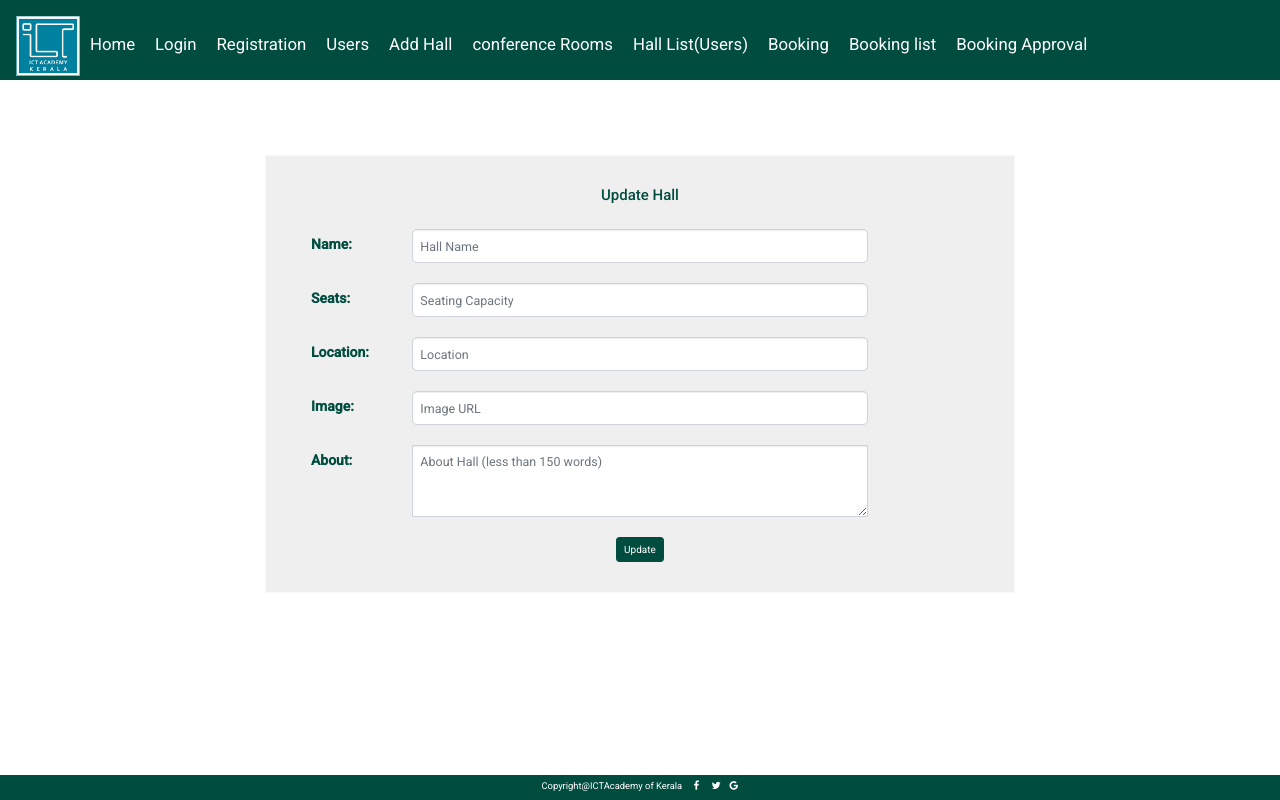
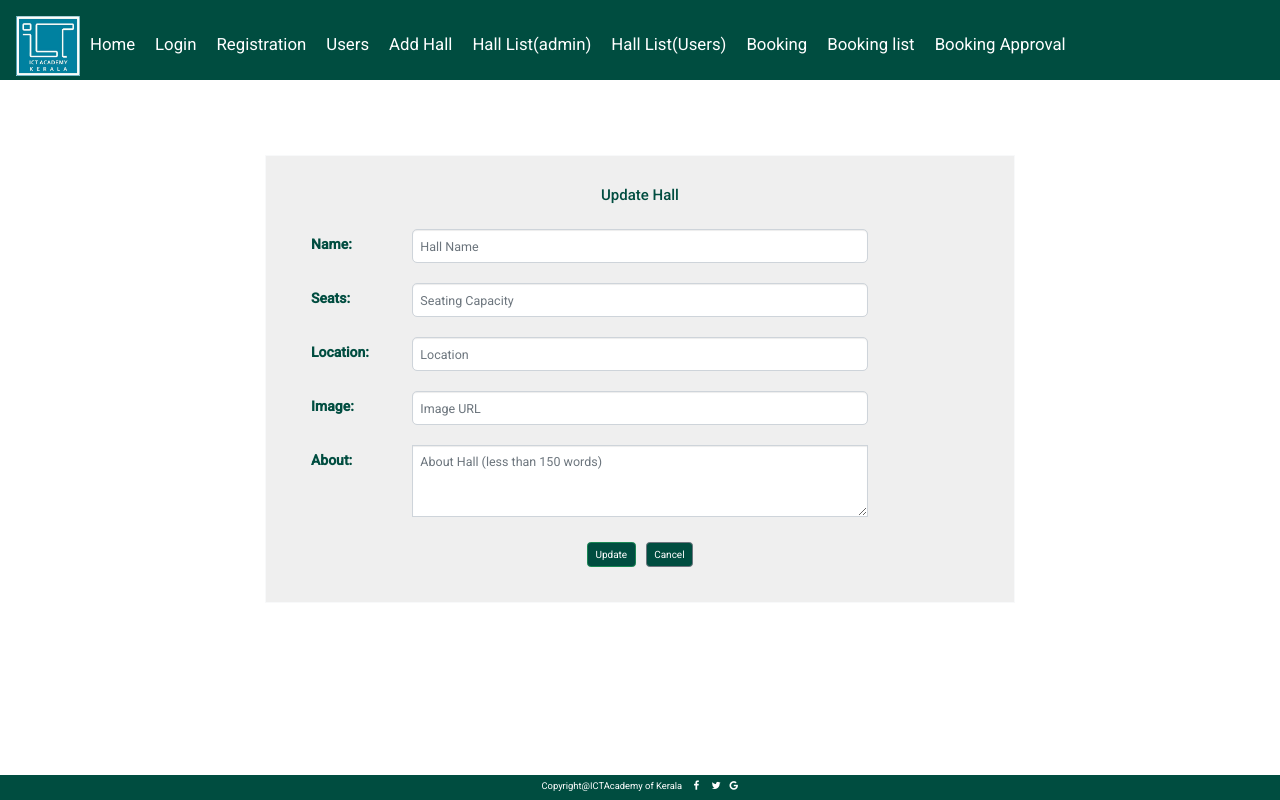
Before and after one commit to chelsac/ICTAKHallBookingPortal, an Angular app in the folder Frontend/: page /hallupdate in a window 1280 px wide. Built offline with nearby package versions, Linux system fonts and the light colour scheme; no server answers.

Commit message:
cancel button (hall update)

```diff
--- a/Frontend/src/app/hall-update/hall-update.component.html
+++ b/Frontend/src/app/hall-update/hall-update.component.html
@@ -1,5 +1,5 @@
 <!-- Default form add book -->
-<form #addhall="ngForm" (ngSubmit)="update()" class="container addhall text-center border border-light p-5 justify-content-center">
+<form #addhall="ngForm" class="container addhall text-center border border-light p-5 justify-content-center">
 
 
 
@@ -64,11 +64,14 @@
     <br>
 
 
+            <!-- Send button -->
+    <div class="text-center">
+        <button id="editbtn" class="btn btn-success m-2 editbtn" (click)="update()" type="submit">Update</button>
+
+      <!-- Cancel button -->
+      <button id="cancelbtn" class="btn btn-secondary m-2 editbtn" (click)="cancel()"> Cancel</button>
+      </div>
 
 
 
-    <!-- Send button -->
-    <button id="addbtn" class="btn" type="submit">Update</button>
-
-
 </form>
--- a/Frontend/src/app/hall-update/hall-update.component.ts
+++ b/Frontend/src/app/hall-update/hall-update.component.ts
@@ -35,4 +35,8 @@ export class HallUpdateComponent implements OnInit {
 
   }
 
+  cancel(){
+    location.pathname = ('/conferenceRooms');
+  }
+
 }
--- a/Frontend/src/app/header/header.component.html
+++ b/Frontend/src/app/header/header.component.html
@@ -7,7 +7,7 @@
     <a routerLink="users">Users</a>
     <!-- <a routerLink="user-list">User List</a> -->
     <a routerLink="add-hall">Add Hall</a>
-    <a routerLink="conferenceRooms">conference Rooms</a>
+    <a routerLink="conferenceRooms">Hall List(admin)</a>
     <a routerLink="halllist-user">Hall List(Users)</a>
     <a routerLink="booking">Booking</a>
     <a routerLink="bookinglist">Booking list</a>
```
